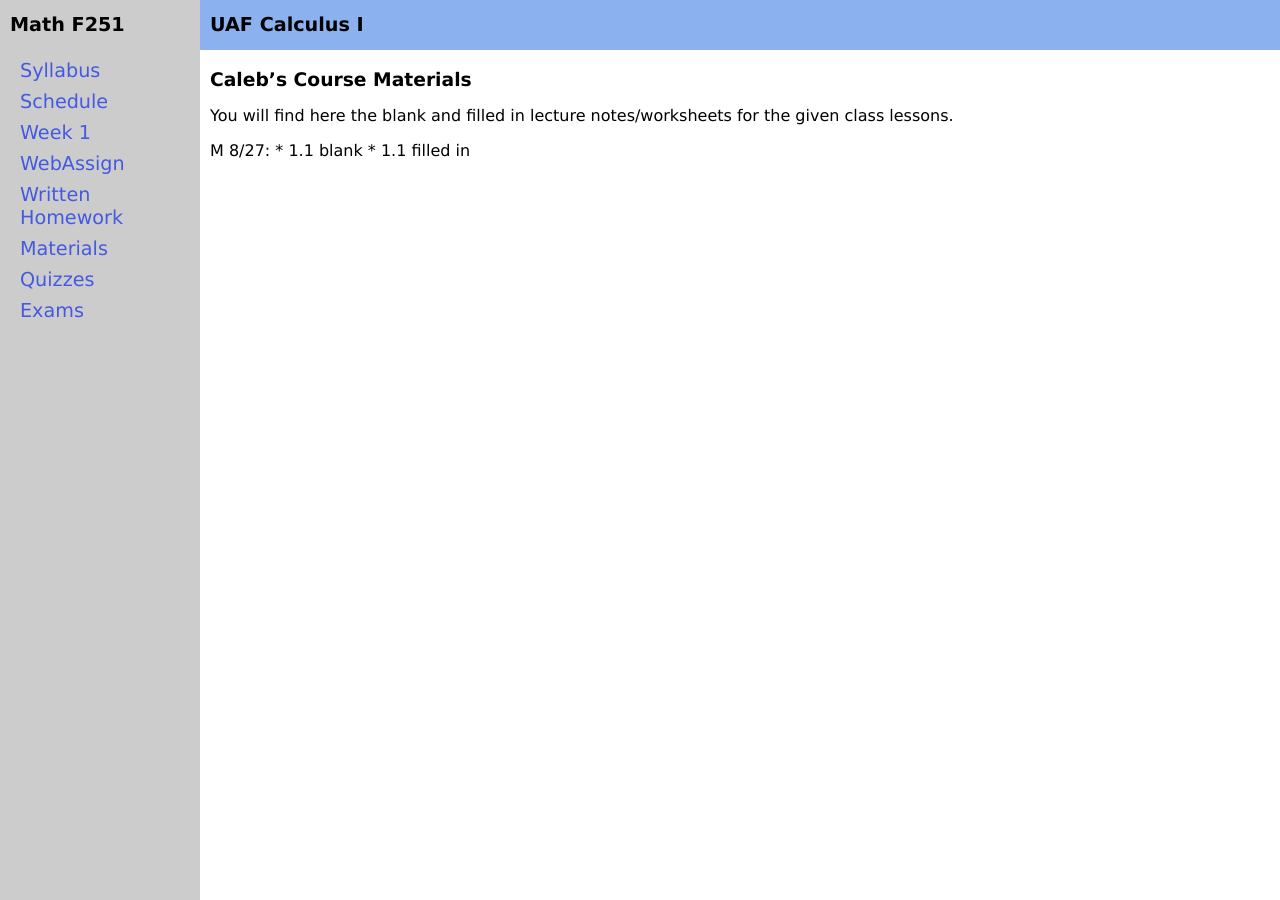
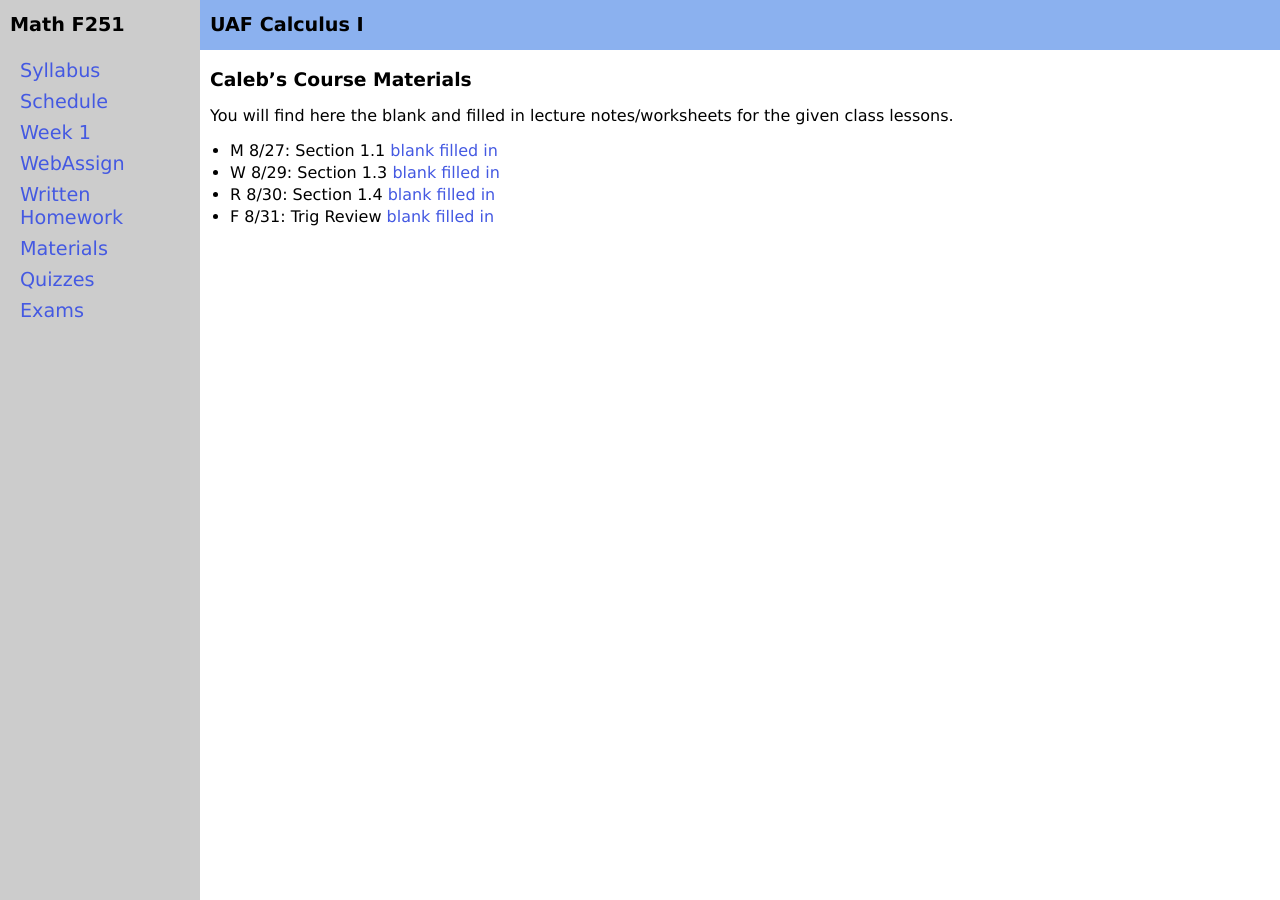
Before and after one commit to uaf-math/calc1, a Jekyll site: the page built from cmf02.md, in a window 1280 px wide. Built offline with Jekyll 4.4.1, drawn with Linux system fonts in a browser that asks for light colours.

```diff
--- a/cmf02.md
+++ b/cmf02.md
@@ -7,4 +7,7 @@ title: Caleb's Course Materials
 
 You will find here the blank and filled in lecture notes/worksheets for the given class lessons.
 
-M 8/27: * 1.1 blank  * 1.1 filled in
+* M 8/27: Section 1.1  [blank](assets/caleb/ch1/1-1_blank)  [filled in](assets/caleb/ch1/1-1_comp)
+* W 8/29: Section 1.3  [blank](assets/caleb/ch1/1-3_blank)  [filled in](assets/caleb/ch1/1-3_comp)
+* R 8/30: Section 1.4  [blank](assets/caleb/ch1/1-4_blank)  [filled in](assets/caleb/ch1/1-4_comp)
+* F 8/31: Trig Review  [blank](assets/caleb/ch1/1-5_blank)  [filled in](assets/caleb/ch1/1-5_comp)
```
Also changed, not shown: assets/caleb/cmf02.md (deleted, +0 -10 lines), 8 other files.
